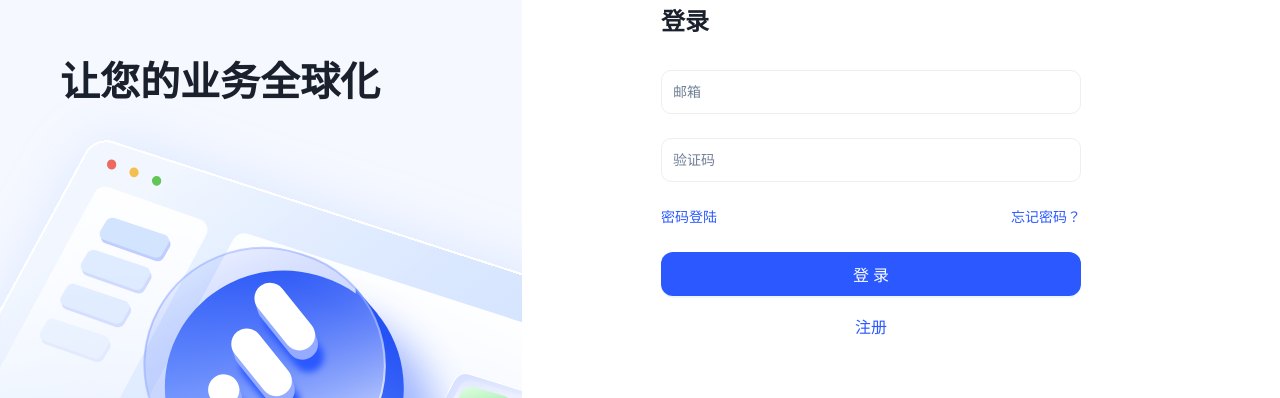
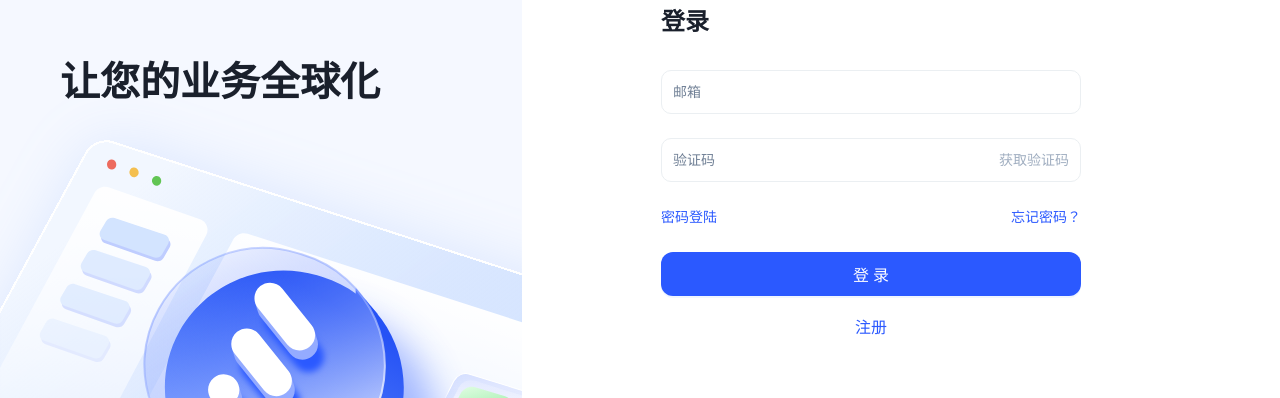
Before and after one commit to vito-karboncard/fx-kyc, a React (Vite) app: page /login in a window 1280 px wide. Both pictures are taken after a click on the link "验证码登录". Shown: the part 231-629 px from the top of the page. Built offline with nearby package versions, Linux system fonts and the light colour scheme.

Commit message:
complete sign in

```diff
--- a/package.json
+++ b/package.json
@@ -11,6 +11,7 @@
     "lint:fix": "eslint --fix \"src\" --ext .js,.jsx,.ts,.tsx ."
   },
   "dependencies": {
+    "ahooks": "^3.7.4",
     "antd": "^5.1.7",
     "classnames": "^2.3.2",
     "react": "^18.2.0",
--- /dev/null
+++ b/src/hooks/useSendOTP.ts
@@ -0,0 +1,66 @@
+import { useEffect, useState } from "react";
+import { useCountDown } from "ahooks";
+
+type State = "init" | "pending" | "failed" | "waiting";
+
+interface SendOTP {
+  sendTo: {
+    label?: string;
+    value: string;
+  };
+  sendOtp?: (value: string) => Promise<{ error: string } | void>;
+  pause?: boolean;
+  onError?: (error: string) => void;
+  waitingSeconds?: number;
+}
+
+const useSendOTP = ({
+  sendOtp,
+  sendTo,
+  pause,
+  onError,
+  waitingSeconds = 60,
+}: SendOTP) => {
+  const [state, setState] = useState<State>("init");
+  const [targetDate, setTargetDate] = useState<number>();
+  const [countdown] = useCountDown({
+    targetDate,
+    onEnd() {
+      setState("waiting");
+    },
+  });
+  const handleSendOTP = async () => {
+    if (sendOtp == null || state === "pending") return;
+    const handleError = (error: string) => {
+      onError?.(error);
+      setState("failed");
+    };
+
+    try {
+      const res = await sendOtp(sendTo.value);
+      if (res?.error) {
+        handleError(res.error);
+      } else {
+        setState("pending");
+        setTargetDate(Date.now() + waitingSeconds * 1000);
+      }
+    } catch (e) {
+      handleError((e as Error).message);
+    }
+  };
+  useEffect(() => {
+    setState("init");
+  }, [sendTo.value, pause]);
+  useEffect(() => {
+    if (state === "init" && !pause) {
+      handleSendOTP();
+    }
+  }, [state, pause]);
+  return {
+    countdown: Math.round(countdown / 1000),
+    state,
+    handleSendOTP,
+  };
+};
+
+export default useSendOTP;
--- a/src/pages/Login/SignIn/index.tsx
+++ b/src/pages/Login/SignIn/index.tsx
@@ -3,22 +3,42 @@ import Box from "src/pages/Login/components/Box";
 import ModeSwitch from "src/pages/Login/components/ModeSwitch";
 import { useState } from "react";
 import OtpInput from "src/pages/Login/components/OtpInput";
+import utils from "src/utils/index";
 type SignInMethod = "password" | "otp";
 function SignIn() {
   const [signInMethod, setSignInMethod] = useState<SignInMethod>("password");
+  const [form] = Form.useForm();
   return (
     <Box>
       <Typography.Title level={1}>登录</Typography.Title>
-      <Form layout={"vertical"} className={"mt-8"}>
+      <Form layout={"vertical"} className={"mt-8"} form={form}>
         <Form.Item name={"email"}>
           <Input placeholder={"邮箱"} />
         </Form.Item>
-        <Form.Item name={"password"} hidden={signInMethod === "otp"}>
-          <Input placeholder={"请输入密码"} />
-        </Form.Item>
-        <Form.Item name={"otp"} hidden={signInMethod === "password"}>
-          <OtpInput placeholder={"验证码"} />
-        </Form.Item>
+        {signInMethod === "password" && (
+          <Form.Item name={"password"}>
+            <Input.Password placeholder={"请输入密码"} />
+          </Form.Item>
+        )}
+
+        {signInMethod === "otp" && (
+          <Form.Item
+            shouldUpdate={(prev, cur) => prev.email !== cur.email}
+            noStyle
+          >
+            {({ getFieldValue }) => {
+              return (
+                <Form.Item name={"otp"} rules={[utils.formValidator.otpRule]}>
+                  <OtpInput
+                    placeholder={"验证码"}
+                    email={getFieldValue("email")}
+                  />
+                </Form.Item>
+              );
+            }}
+          </Form.Item>
+        )}
+
         <ModeSwitch
           switchText={signInMethod === "password" ? "验证码登录" : "密码登陆"}
           onClick={() => {
@@ -32,7 +52,14 @@ function SignIn() {
           }}
         />
         <div className="mt-6">
-          <Button size={"large"} type={"primary"} block>
+          <Button
+            size={"large"}
+            type={"primary"}
+            block
+            onClick={() => {
+              console.log(form.getFieldsValue());
+            }}
+          >
             登录
           </Button>
           <Button size={"large"} type={"link"} block className={"mt-2"}>
--- a/src/pages/Login/components/OtpInput.tsx
+++ b/src/pages/Login/components/OtpInput.tsx
@@ -1,8 +1,66 @@
 import type { InputProps } from "antd";
-import { Input } from "antd";
+import { Input, message, Typography } from "antd";
+import useSendOTP from "src/hooks/useSendOTP";
+import utils from "src/utils/index";
+import { useEffect, useState } from "react";
 
-function OtpInput({ ...props }: InputProps) {
-  return <Input {...props} />;
+function OtpInput({
+  email,
+  ...props
+}: Omit<InputProps, "suffix" | "maxLength"> & { email?: string }) {
+  return (
+    <Input {...props} suffix={<SendOTP email={email ?? ""} />} maxLength={6} />
+  );
 }
 
+const SendOTP = ({ email }: { email: string }) => {
+  const [pause, setPause] = useState(true);
+  const { state, countdown, handleSendOTP } = useSendOTP({
+    sendTo: {
+      value: email,
+    },
+    sendOtp: async (value) => {
+      console.log(value);
+    },
+    pause,
+    onError(error) {
+      message.error(error);
+    },
+    waitingSeconds: 5,
+  });
+  useEffect(() => {
+    setPause(true);
+  }, [email]);
+  if (!utils.REManual.email.test(email)) {
+    return (
+      <Typography.Text type={"secondary"} className={"cursor-not-allowed"}>
+        获取验证码
+      </Typography.Text>
+    );
+  }
+  if (state === "init") {
+    return (
+      <Typography.Link
+        onClick={() => {
+          setPause(false);
+        }}
+      >
+        获取验证码
+      </Typography.Link>
+    );
+  } else if (state === "pending") {
+    return <Typography.Text type={"secondary"}>{countdown}s</Typography.Text>;
+  } else {
+    return (
+      <Typography.Link
+        onClick={() => {
+          handleSendOTP();
+        }}
+      >
+        重新发送验证码
+      </Typography.Link>
+    );
+  }
+};
+
 export default OtpInput;
--- /dev/null
+++ b/src/utils/form-validator.ts
@@ -0,0 +1,11 @@
+import type { FormRule } from "antd";
+import utils from ".";
+
+export const otpRule: FormRule = {
+  async validator(value) {
+    if (utils.REManual.otp.test(value as string)) {
+      return;
+    }
+    return new Error("请输入争取的验证码");
+  },
+};
--- /dev/null
+++ b/src/utils/index.ts
@@ -0,0 +1,8 @@
+import REManual from "src/utils/regular-expression-manual";
+import * as formValidator from "./form-validator";
+const utils = {
+  REManual,
+  formValidator,
+};
+
+export default utils;
--- /dev/null
+++ b/src/utils/regular-expression-manual.ts
@@ -0,0 +1,7 @@
+const REManual = {
+  email:
+    /^([\w-_]+(?:\.[\w-_]+)*)@((?:[a-z0-9]+(?:-[a-zA-Z0-9]+)*)+\.[a-z]{2,6})$/i,
+  otp: /^\d{6}$/,
+};
+
+export default REManual;
```
Also changed, not shown: .eslintrc.cjs, 1 other file (tests, documents, lock files or other folders).
